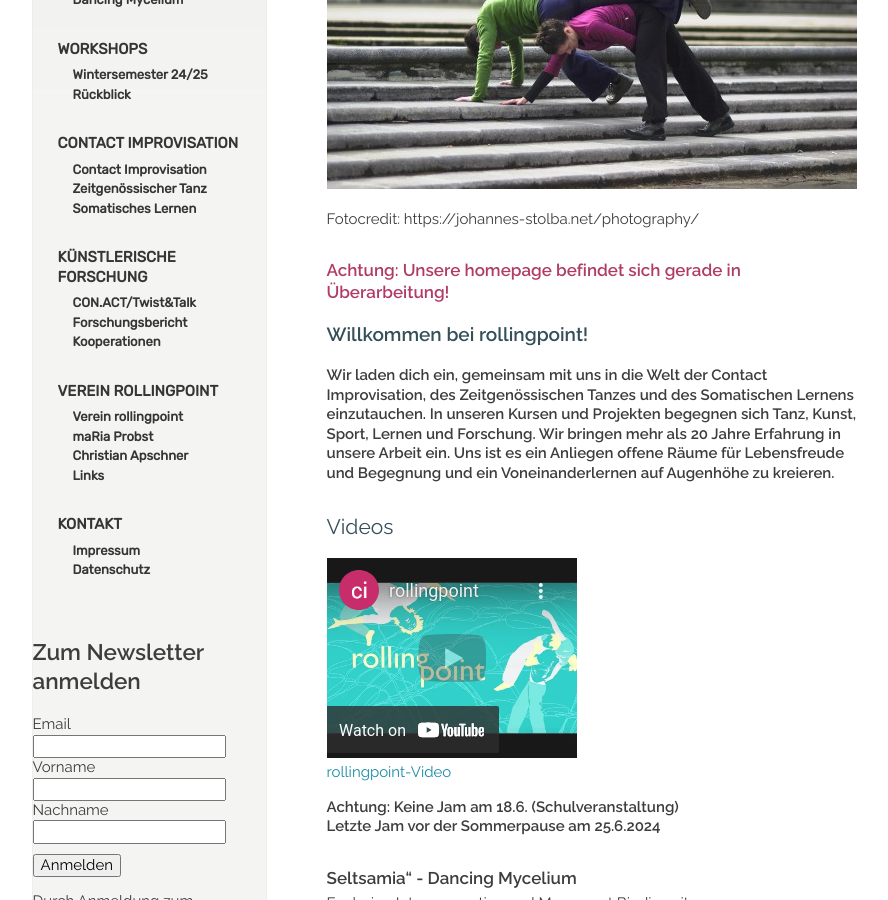
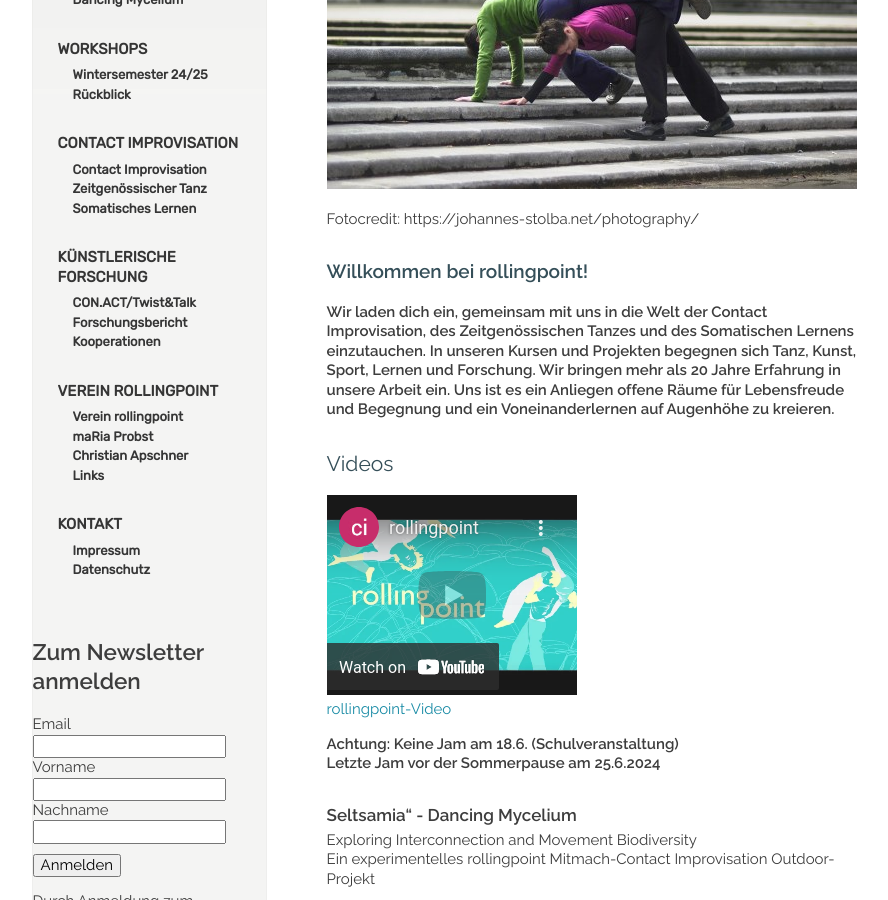
Before and after one commit to manulari/rollingpointat, a Jekyll site: the page built from _pages_de/index.md, in a window 1280 px wide and 900 px high, scrolled down 373 px. Shown: the whole window, without its empty margins (152-1040 px from the left). Built offline with Jekyll 4.4.1, drawn with Linux system fonts in a browser that asks for light colours; comment, search, counter and statistics services are not loaded.

Commit message:
Update page (de) “index”

```diff
--- a/_pages_de/index.md
+++ b/_pages_de/index.md
@@ -9,8 +9,6 @@ other_lang: /en/
 ![Christian und maRia tanzen Contact Improvisation auf einer Stiege](/assets/uploads/dsc_1901_klein.jpg "Contact Improvisation")
 
 Fotocredit: https://johannes-stolba.net/photography/
-
-#### **Achtung: Unsere homepage befindet sich gerade in Überarbeitung!**
 
 ### Willkommen bei rollingpoint!
 
```
